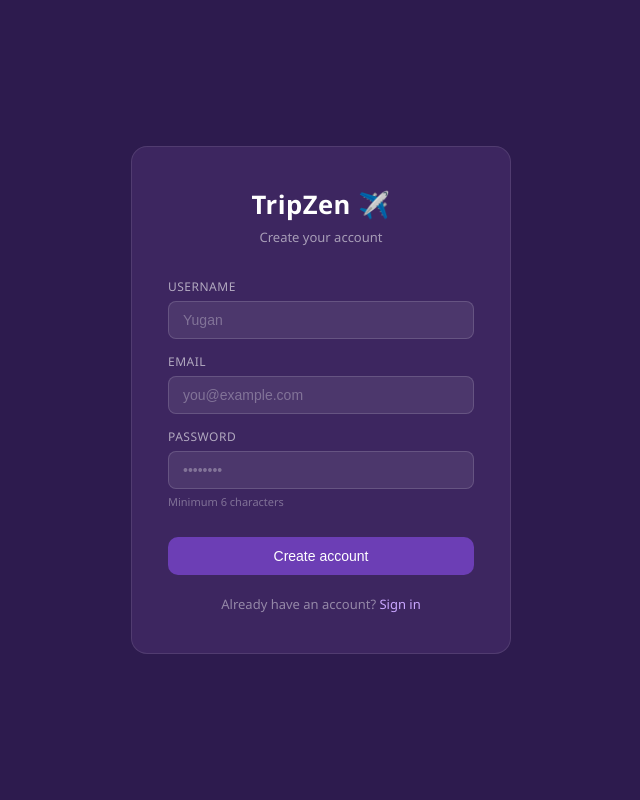
After one commit to navayuganas/Tripzen, a Flask app: page /register-page in a window 1280 px wide. The commit adds this page. Shown: the whole page, without its empty margins (319-959 px from the left). Run offline with Flask 3, Linux system fonts and the light colour scheme.

Commit message:
Implemented a login and register page for my TripZen

```diff
--- a/BackEnd/app.py
+++ b/BackEnd/app.py
@@ -1,9 +1,11 @@
 import os
-from flask import Flask, jsonify, request,send_from_directory
+from flask import Flask, jsonify, request, send_from_directory, render_template, redirect, url_for, session, flash
 from flask_cors import CORS
+from werkzeug.security import generate_password_hash, check_password_hash
 
 # DB functions
 from db import get_history, save_message, delete_messages_by_session
+from db import get_db_connection, init_db
 
 # Models
 from models.users import get_all_users, get_user_by_id, get_user_by_email, create_user, delete_user
@@ -14,8 +16,13 @@ from models.activities import get_activities_by_day, create_activity, delete_act
 from models.preferences import get_preferences_by_user, create_preferences, update_preferences
 from models.destinations import get_all_destinations, get_destination_id, search_destinations, create_destination
 
-app = Flask(__name__)
-CORS(app, origins=["http://127.0.0.1:3000", "http://localhost:3000", "http://127.0.0.1:5500", "http://localhost:5500"])
+app = Flask(__name__,
+    template_folder='../templates',
+    static_folder='../static')
+app.secret_key = 'tripzen-secret-key'
+CORS(app, origins=["http://127.0.0.1:3000", "http://localhost:3000", "http://127.0.0.1:5500", "http://localhost:5500", "http://localhost:5000"])
+with app.app_context():
+    init_db()
 
 # ─────────────────────────────────────────
 # USERS
@@ -47,8 +54,10 @@ def register():
     if existing:
         return jsonify({"error": "Email already registered"}), 409
 
-    new_id = create_user(full_name, email, phone, password)
+    hashed = generate_password_hash(password)
+    new_id = create_user(full_name, email, phone, hashed)
     return jsonify({"message": "User registered", "user_id": new_id}), 201
+
 
 @app.route('/login', methods=['POST'])
 def login():
@@ -63,8 +72,13 @@ def login():
     if not user:
         return jsonify({"error": "User not found"}), 404
 
-    if user['password_hash'] != password:
+    if not check_password_hash(user['password_hash'], password):
         return jsonify({"error": "Wrong password"}), 401
+
+    # Also set Flask session so the home route works
+    session['user_id']  = user['id']
+    session['username'] = user['full_name']
+    session['email']    = user['email']
 
     return jsonify({
         "message": "Login successful",
@@ -72,6 +86,7 @@ def login():
         "full_name": user['full_name'],
         "email": user['email']
     }), 200
+
 
 @app.route('/users/<int:user_id>', methods=['DELETE'])
 def remove_user(user_id):
@@ -360,6 +375,56 @@ def serve_pdf(filename):
     )
 
 
+# ─────────────────────────────────────────
+# AUTH PAGES (Login / Register UI)
+# ─────────────────────────────────────────
+
+@app.route('/')
+def home():
+    if 'user_id' not in session:
+        return redirect(url_for('login_page'))
+    return render_template('index.html',
+        username=session['username'],
+        email=session['email'],
+        user_id=session['user_id']
+    )
+
+@app.route('/login-page', methods=['GET', 'POST'])
+def login_page():
+    if request.method == 'POST':
+        email    = request.form['email']
+        password = request.form['password']
+        user     = get_user_by_email(email)
+        if not user or not check_password_hash(user['password_hash'], password):
+            flash('Invalid email or password.', 'error')
+            return render_template('login.html')
+        session['user_id']  = user['id']
+        session['username'] = user['full_name']
+        session['email']    = user['email']
+        return redirect(url_for('home'))
+    return render_template('login.html')
+
+@app.route('/register-page', methods=['GET', 'POST'])
+def register_page():
+    if request.method == 'POST':
+        full_name = request.form['username']
+        email     = request.form['email']
+        password  = request.form['password']
+        existing  = get_user_by_email(email)
+        if existing:
+            flash('Email already registered.', 'error')
+            return render_template('register.html')
+        hashed = generate_password_hash(password)
+        create_user(full_name, email, None, hashed)
+        flash('Account created! Please sign in.', 'success')
+        return redirect(url_for('login_page'))
+    return render_template('register.html')
+
+@app.route('/logout')
+def logout():
+    session.clear()
+    return redirect(url_for('login_page'))
+
 
 # ─────────────────────────────────────────
 # RUN
--- a/BackEnd/db.py
+++ b/BackEnd/db.py
@@ -3,7 +3,7 @@ import mysql.connector
 DB_CONFIG = {
     'host': 'localhost',
     'user': 'root',
-    'password': 'Yugan-22!!',
+    'password': '#October1again',
     'database': 'chatbot'
 }
 
@@ -63,3 +63,20 @@ def get_user_history(user_id, limit=30):
     cursor.close()
     conn.close()
     return [{"sender": r[0], "message": r[1]} for r in reversed(rows)]
+
+# ── Create tables if they don't exist ──
+def init_db():
+    conn = get_db_connection()
+    cursor = conn.cursor()
+    cursor.execute("""
+        CREATE TABLE IF NOT EXISTS users (
+            id INT AUTO_INCREMENT PRIMARY KEY,
+            username VARCHAR(100) NOT NULL,
+            email VARCHAR(150) UNIQUE NOT NULL,
+            password_hash VARCHAR(255) NOT NULL,
+            created_at TIMESTAMP DEFAULT CURRENT_TIMESTAMP
+        )
+    """)
+    conn.commit()
+    cursor.close()
+    conn.close()
--- /dev/null
+++ b/templates/register.html
@@ -0,0 +1,175 @@
+<!DOCTYPE html>
+<html lang="en">
+<head>
+  <meta charset="UTF-8" />
+  <meta name="viewport" content="width=device-width, initial-scale=1.0"/>
+  <title>TripZen — Register</title>
+  <style>
+    * { margin: 0; padding: 0; box-sizing: border-box; }
+
+    body {
+      min-height: 100vh;
+      display: flex;
+      align-items: center;
+      justify-content: center;
+      background: #2d1b4e;
+      font-family: 'Segoe UI', sans-serif;
+    }
+
+    .auth-card {
+      background: #3d2660;
+      border: 1px solid rgba(255,255,255,0.1);
+      border-radius: 16px;
+      padding: 2.5rem 2.25rem;
+      width: 380px;
+    }
+
+    .brand { text-align: center; margin-bottom: 2rem; }
+    .brand h1 { font-size: 1.6rem; font-weight: 600; color: #fff; letter-spacing: 0.5px; }
+    .brand p { font-size: 13px; color: rgba(255,255,255,0.55); margin-top: 6px; }
+
+    .flash-error {
+      background: rgba(220,53,69,0.15);
+      border: 1px solid rgba(220,53,69,0.4);
+      color: #ff8a8a;
+      font-size: 13px;
+      padding: 10px 14px;
+      border-radius: 8px;
+      margin-bottom: 1.25rem;
+      text-align: center;
+    }
+
+    .flash-success {
+      background: rgba(25,135,84,0.15);
+      border: 1px solid rgba(25,135,84,0.4);
+      color: #75d8a8;
+      font-size: 13px;
+      padding: 10px 14px;
+      border-radius: 8px;
+      margin-bottom: 1.25rem;
+      text-align: center;
+    }
+
+    label {
+      display: block;
+      font-size: 12px;
+      color: rgba(255,255,255,0.6);
+      margin-bottom: 6px;
+      margin-top: 14px;
+      text-transform: uppercase;
+      letter-spacing: 0.5px;
+    }
+
+    input[type="text"],
+    input[type="email"],
+    input[type="password"] {
+      width: 100%;
+      padding: 10px 14px;
+      background: rgba(255,255,255,0.08);
+      border: 1px solid rgba(255,255,255,0.15);
+      border-radius: 8px;
+      color: #fff;
+      font-size: 14px;
+      outline: none;
+      transition: border 0.2s;
+    }
+
+    input::placeholder { color: rgba(255,255,255,0.3); }
+    input:focus { border-color: rgba(255,255,255,0.4); background: rgba(255,255,255,0.12); }
+
+    .password-hint {
+      font-size: 11px;
+      color: rgba(255,255,255,0.35);
+      margin-top: 5px;
+    }
+
+    .submit-btn {
+      width: 100%;
+      margin-top: 1.75rem;
+      padding: 11px;
+      background: #6c3eb5;
+      color: #fff;
+      border: none;
+      border-radius: 10px;
+      font-size: 14px;
+      font-weight: 500;
+      cursor: pointer;
+      transition: background 0.2s;
+    }
+
+    .submit-btn:hover { background: #7d4ecc; }
+
+    .footer-link { text-align: center; font-size: 13px; color: rgba(255,255,255,0.45); margin-top: 1.25rem; }
+    .footer-link a { color: #c9a6ff; text-decoration: none; }
+    .footer-link a:hover { text-decoration: underline; }
+  </style>
+</head>
+<body>
+  <div class="auth-card">
+    <div class="brand">
+      <h1>TripZen ✈️</h1>
+      <p>Create your account</p>
+    </div>
+
+    {% with messages = get_flashed_messages(with_categories=true) %}
+      {% if messages %}
+        {% for category, message in messages %}
+          <div class="{{ 'flash-success' if category == 'success' else 'flash-error' }}">{{ message }}</div>
+        {% endfor %}
+      {% endif %}
+    {% endwith %}
+
+    <form>
+      <label>Username</label>
+      <input type="text" name="username" placeholder="Yugan" required />
+
+      <label>Email</label>
+      <input type="email" name="email" placeholder="you@example.com" required />
+
+      <label>Password</label>
+      <input type="password" name="password" placeholder="••••••••" required />
+      <p class="password-hint">Minimum 6 characters</p>
+
+      <button type="submit" class="submit-btn">Create account</button>
+    </form>
+
+    <p class="footer-link">Already have an account? <a href="/login-page">Sign in</a></p>
+  </div>
+
+  <script>
+    document.querySelector('form').addEventListener('submit', async function(e) {
+        e.preventDefault();
+
+        const username = document.querySelector('input[name="username"]').value;
+        const email    = document.querySelector('input[name="email"]').value;
+        const password = document.querySelector('input[name="password"]').value;
+
+        try {
+            const response = await fetch('http://localhost:5000/register', {
+                method: 'POST',
+                headers: { 'Content-Type': 'application/json' },
+                body: JSON.stringify({ full_name: username, email, password })
+            });
+
+            const data = await response.json();
+
+            if (response.ok) {
+                window.location.href = 'http://localhost:5000/login-page';
+            } else {
+                const existing = document.querySelector('.flash-error');
+                if (existing) existing.remove();
+
+                const err = document.createElement('div');
+                err.className   = 'flash-error';
+                err.textContent = data.error || 'Registration failed.';
+                document.querySelector('.auth-card').insertBefore(
+                    err, document.querySelector('form')
+                );
+            }
+        } catch (err) {
+            console.error('Register error:', err);
+        }
+    });
+  </script>
+</body>
+</html>
```
Also changed, not shown: static/script.js (+4 -15 lines), templates/index.html (+24 -18 lines), templates/login.html (added, +154 -0 lines), 3 other files.
